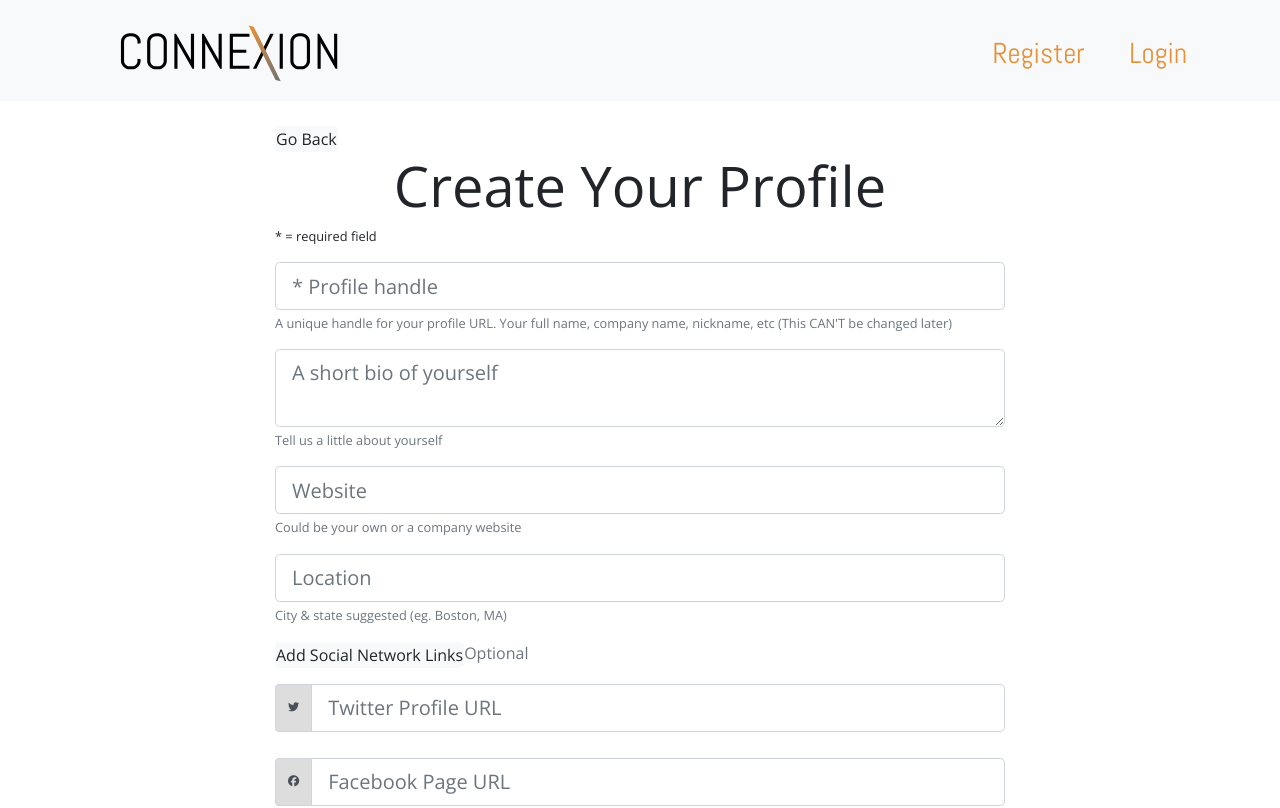
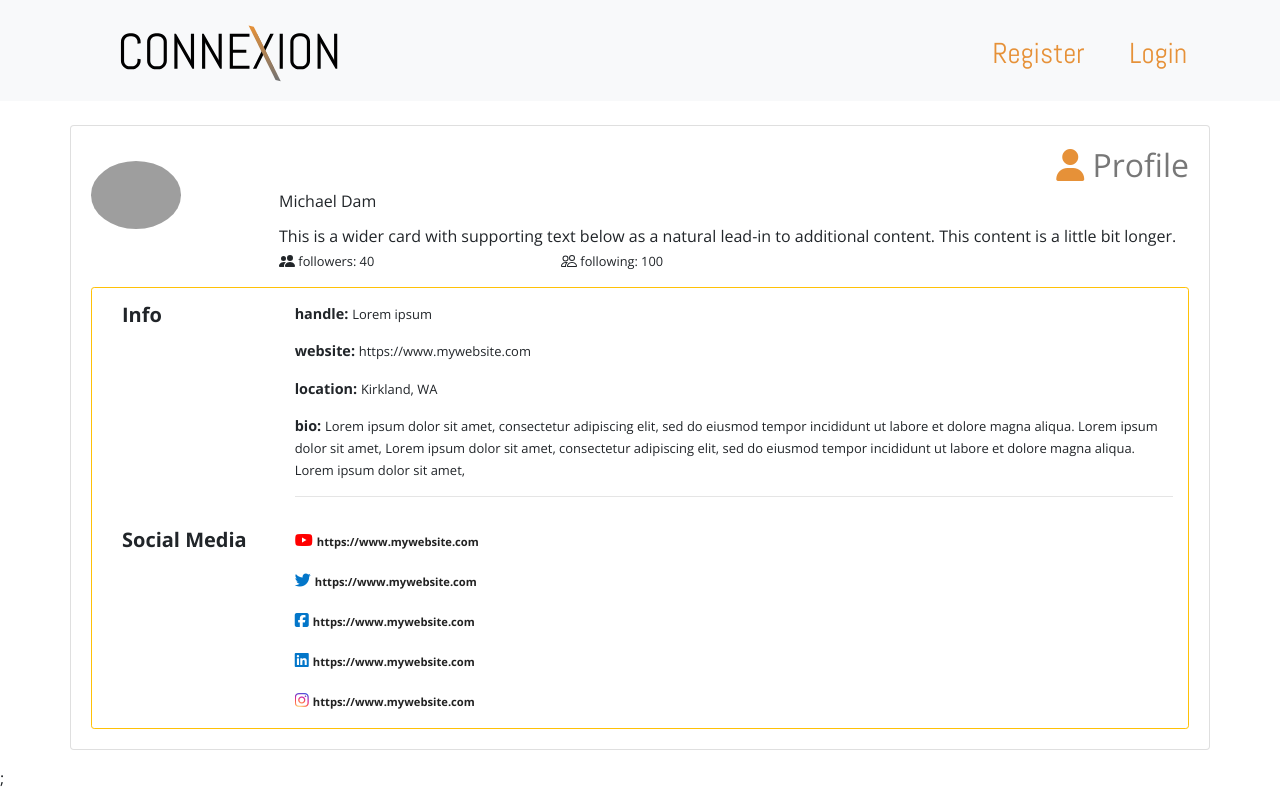
Before and after one commit to web-developement-2020/Connexion, a React (Create React App) app in the folder client/: page /profile in a window 1280 px wide. Shown: the top 808 px of the page. Built offline with nearby package versions, Linux system fonts and the light colour scheme; grey boxes are pictures that could not be loaded.

Commit message:
added Profile.js

```diff
--- a/client/src/App.css
+++ b/client/src/App.css
@@ -4,13 +4,13 @@
   font-family: 'Open Sans';
   box-sizing: border-box;
 }
-body{
+body {
   width: 100%;
   height: 100%;
   padding: 0;
   margin: 0;
 }
-footer{
+footer {
   height: 8vh;
   margin-bottom: 0;
 }
@@ -21,23 +21,24 @@ img {
 
 /*NAVBAR*/
 
-@media only screen and (max-width: 400px){
-  #logo{
+@media only screen and (max-width: 400px) {
+  #logo {
     width: 50vw;
     height: auto;
   }
 }
 
-.navbar-nav .nav-item .nav-link{
+.navbar-nav .nav-item .nav-link {
   color: #e69138;
   font-family: 'abel';
   font-size: 1.8em;
   /* border: 1px black solid; */
   border-radius: 5px;
   margin-left: 1em;
-  padding-top: .5em;
+  padding-top: 0.5em;
 }
-#nav-link:hover, #nav-link2:hover {
+#nav-link:hover,
+#nav-link2:hover {
   color: #8b5822;
 }
 
@@ -45,9 +46,8 @@ img {
 .card-header {
   background: #dddddd;
 }
-.card-head:hover{
+.card-head:hover {
   background: #444444;
-
 }
 .btn-link {
   color: #363636;
@@ -67,8 +67,8 @@ img {
 .btn {
   padding: 0px;
 }
-.btn-secondary{
-  width:50px;
+.btn-secondary {
+  width: 50px;
 }
 .profile-img {
   width: 90px;
@@ -87,41 +87,42 @@ img {
   padding-left: 30px;
   padding-top: 5px;
   text-align: center;
-
 }
-#post{
+#post {
   max-width: 30%;
-  height:auto;
+  height: auto;
 }
-.post-img{
-margin-top:15px;
+.post-img {
+  margin-top: 15px;
 }
-.post-img-card{
+.post-img-card {
   border: 1px solid #bbbbbb;
   /* border-style:ridge; */
-  box-shadow:0px 1px 5px 1px #4A4A4A
+  box-shadow: 0px 1px 5px 1px #4a4a4a;
 }
-.comment-body{
-  margin-top:5px;
-  margin-bottom:18px;
+.comment-body {
+  margin-top: 5px;
+  margin-bottom: 18px;
 }
-.comment-text{
-  padding-left:15px;
-  padding-right:15px;
+.comment-text {
+  padding-left: 15px;
+  padding-right: 15px;
 }
-.followers-following{
+.followers-following {
   margin-bottom: 15px;
 }
-.comment-form{
+.comment-form {
   margin-top: 13px;
+}
+.fa-photo-video {
+  color: #e69138;
 }
 
 /*LANDING PAGE*/
 .landing {
   position: relative;
   background: url('./img/connexion-bkg4.png') no-repeat;
-  background-color: RGBA(252, 252, 252, .3)
-  ;
+  background-color: RGBA(252, 252, 252, 0.3);
   background-size: contain;
   background-position: center;
   height: 100vh;
@@ -131,9 +132,9 @@ margin-top:15px;
 }
 
 .landing-inner {
- padding-top: 5vh;
+  padding-top: 5vh;
 }
-.lead{
+.lead {
   font-weight: 500;
   width: 30vw;
   margin-left: auto;
@@ -143,7 +144,7 @@ margin-top:15px;
   flex-wrap: nowrap;
   justify-content: space-evenly;
 }
-.lead span{
+.lead span {
   display: flex;
   justify-content: space-around;
   font-size: 1.5em;
@@ -157,10 +158,80 @@ margin-top:15px;
   height: 100%;
 }
 
-#signup-link, #login-link{
+#signup-link,
+#login-link {
   margin: 2em;
   background-color: #fcfcfc;
   padding: 1em;
   font-family: 'abel';
   font-size: 1.5em;
 }
+
+/* Profile */
+.profile {
+  padding-bottom: 0px;
+  margin-bottom: 0px;
+}
+.profile-sub-title {
+  font-size: 0.9em;
+  font-weight: bold;
+}
+.profile-title {
+  font-size: 1em;
+  font-weight: bold;
+}
+.profile-text {
+  font-size: 0.9em;
+  font-weight: normal;
+}
+.profile-header {
+  padding-left: 30px;
+  padding-top: 15px;
+  font-weight: bold;
+}
+.profile-content {
+  padding-top: 15px;
+  padding-left: 15px;
+  padding-right: 15px;
+  padding-bottom: 0px;
+}
+
+.fa-user {
+  color: #e69138;
+}
+.header {
+  color: #777777;
+}
+.media-link:hover{
+  text-decoration: none;
+  color: #777777;
+  font-size: 0.7em;
+}
+.media-link{
+  color:#222222;
+  font-size: 0.7em;
+
+}
+.fa-youtube{
+  color:red;
+}
+.fa-twitter{
+  color:rgb(3, 118, 201);
+}
+.fa-facebook-square{
+  color:rgb(3, 118, 201);
+
+}
+
+.fa-linkedin{
+  color:rgb(3, 118, 201);
+
+}
+
+.fa-instagram {
+  color: transparent;
+  background: radial-gradient(circle at 30% 107%, #fdf497 0%, #fdf497 5%, #fd5949 45%, #d6249f 60%, #285AEB 90%);
+  background: -webkit-radial-gradient(circle at 30% 107%, #fdf497 0%, #fdf497 5%, #fd5949 45%, #d6249f 60%, #285AEB 90%);
+  background-clip: text;
+  -webkit-background-clip: text;
+}
--- a/client/src/App.js
+++ b/client/src/App.js
@@ -11,13 +11,14 @@ import CreatePost from './components/auth/CreatePost';
 import Post from './components/auth/Post';
 import Facebook from "./components/Facebook";
 import ForgotPassword from "./components/auth/ForgotPassword";
+import Profile from './components/auth/Profile';
 
 import CreateProfile from './components/auth/CreateProfile';
 
 function App() {
   return (
     <Router>
-      <div className="App">
+      <div className='App'>
         <Navbar />
 
         <Route exact path='/' component={Landing} />
@@ -25,9 +26,9 @@ function App() {
         <Route exact path='/login' component={Login} />
         <Route exact path='/post' component={Post} />
         <Route exact path='/addpost' component={CreatePost} />
-        <Route exact path="/profile" component={CreateProfile} />
-        <Route exact path="/forgotPassword" component={ForgotPassword} />
-
+        <Route exact path='/addprofile' component={CreateProfile} />
+        <Route exact path='/profile' component={Profile} />
+        <Route exact path='/forgotPassword' component={ForgotPassword} />
 
         <Footer />
       </div>
--- a/client/src/components/auth/Post.js
+++ b/client/src/components/auth/Post.js
@@ -21,6 +21,9 @@ class Post extends Component {
                   </Link>
                 </div>
                 <div className='col-md-10'>
+                  <h2 align='right' class="header">
+                    <i class='fas fa-photo-video'></i> Post
+                  </h2>
                   <h6 className='card-title'>Michael Dam</h6>
                   <p className='card-text'>
                     This is a wider card with supporting text below as a natural
--- /dev/null
+++ b/client/src/components/auth/Profile.js
@@ -0,0 +1,171 @@
+import React, { Component } from 'react';
+import { Link } from 'react-router-dom';
+
+class Profile extends Component {
+  render() {
+    return (
+      <div>
+        <div className='post'>
+          <div className='container'>
+            <div className='row'>
+              <div className='card card-body mb-3'>
+                <div className='row'>
+                  <div className='col-md-2 profile-content'>
+                    <Link to='profile.html'>
+                      <img
+                        className='profile-img rounded-circle d-none d-md-block'
+                        src='https:\/\/0.gravatar.com\/avatar\/b258c6a54d33a27183639ac972107a12=150'
+                        alt=''
+                      />
+                    </Link>
+                  </div>
+                  <div className='col-md-10'>
+                    <h2 className='header' align='right'>
+                      <i className='fas fa-user'></i> Profile
+                    </h2>
+                    <h6 className='card-title'>Michael Dam</h6>
+                    <p className='card-text'>
+                      This is a wider card with supporting text below as a
+                      natural lead-in to additional content. This content is a
+                      little bit longer.
+                    </p>
+                  </div>
+                </div>
+                <div className='row followers-following'>
+                  <div className='col-md-2'></div>
+                  <div className='col-md-3'>
+                    <svg
+                      width='1em'
+                      height='1em'
+                      viewBox='0 0 16 16'
+                      className='bi bi-people-fill'
+                      fill='currentColor'
+                      xmlns='http://www.w3.org/2000/svg'
+                    >
+                      <path
+                        fill-rule='evenodd'
+                        d='M7 14s-1 0-1-1 1-4 5-4 5 3 5 4-1 1-1 1H7zm4-6a3 3 0 1 0 0-6 3 3 0 0 0 0 6zm-5.784 6A2.238 2.238 0 0 1 5 13c0-1.355.68-2.75 1.936-3.72A6.325 6.325 0 0 0 5 9c-4 0-5 3-5 4s1 1 1 1h4.216zM4.5 8a2.5 2.5 0 1 0 0-5 2.5 2.5 0 0 0 0 5z'
+                      />
+                    </svg>
+                    <small> followers: 40</small>
+                  </div>
+                  <div className='col-md-3'>
+                    <svg
+                      width='1em'
+                      height='1em'
+                      viewBox='0 0 16 16'
+                      className='bi bi-people'
+                      fill='currentColor'
+                      xmlns='http://www.w3.org/2000/svg'
+                    >
+                      <path
+                        fill-rule='evenodd'
+                        d='M15 14s1 0 1-1-1-4-5-4-5 3-5 4 1 1 1 1h8zm-7.978-1h7.956a.274.274 0 0 0 .014-.002l.008-.002c-.002-.264-.167-1.03-.76-1.72C13.688 10.629 12.718 10 11 10c-1.717 0-2.687.63-3.24 1.276-.593.69-.759 1.457-.76 1.72a1.05 1.05 0 0 0 .022.004zM11 7a2 2 0 1 0 0-4 2 2 0 0 0 0 4zm3-2a3 3 0 1 1-6 0 3 3 0 0 1 6 0zM6.936 9.28a5.88 5.88 0 0 0-1.23-.247A7.35 7.35 0 0 0 5 9c-4 0-5 3-5 4 0 .667.333 1 1 1h4.216A2.238 2.238 0 0 1 5 13c0-1.01.377-2.042 1.09-2.904.243-.294.526-.569.846-.816zM4.92 10c-1.668.02-2.615.64-3.16 1.276C1.163 11.97 1 12.739 1 13h3c0-1.045.323-2.086.92-3zM1.5 5.5a3 3 0 1 1 6 0 3 3 0 0 1-6 0zm3-2a2 2 0 1 0 0 4 2 2 0 0 0 0-4z'
+                      />
+                    </svg>
+                    <small> following: 100</small>
+                  </div>
+                </div>
+                <span className='border border-warning rounded-sm'>
+                  <div className='row'>
+                    <div className='col-md-2 profile'>
+                      <h5 className='profile-header'>Info</h5>
+                    </div>
+                    <div className='col-md-10'>
+                      <div className='profile-content'>
+                        <p className='profile-sub-title'>
+                          handle:{' '}
+                          <span className='profile-text'>Lorem ipsum</span>
+                        </p>
+                        <p className='profile-sub-title'>
+                          website:{' '}
+                          <span className='profile-text'>
+                            https://www.mywebsite.com
+                          </span>
+                        </p>
+                        <p className='profile-sub-title'>
+                          location:{' '}
+                          <span className='profile-text'>Kirkland, WA</span>
+                        </p>
+                        <p className='profile-sub-title'>
+                          bio:{' '}
+                          <span className='profile-text'>
+                            Lorem ipsum dolor sit amet, consectetur adipiscing
+                            elit, sed do eiusmod tempor incididunt ut labore et
+                            dolore magna aliqua. Lorem ipsum dolor sit amet,
+                            Lorem ipsum dolor sit amet, consectetur adipiscing
+                            elit, sed do eiusmod tempor incididunt ut labore et
+                            dolore magna aliqua. Lorem ipsum dolor sit amet,
+                          </span>
+                        </p>
+
+                        <hr />
+                      </div>
+                    </div>
+                  </div>
+                  <div className='row'>
+                    <div className='col-md-2 profile'>
+                      <h5 className='profile-header'>Social Media</h5>
+                    </div>
+                    <div className='col-md-10'>
+                      <div className='profile-content'>
+
+                          <p className='profile-title'>
+                            <i className='fab fa-youtube'></i>{' '}
+                            <span>
+                            <Link className='media-link' to='#'>
+                              https://www.mywebsite.com</Link>
+                            </span>
+                          </p>
+
+
+                          <p className='profile-title'>
+                            <i className='fab fa-twitter'></i>{' '}
+                            <span>
+                            <Link className='media-link' to='#'>
+                              https://www.mywebsite.com</Link>
+                            </span>
+                          </p>
+
+
+                          <p className='profile-title'>
+                            <i className='fab fa-facebook-square'></i>{' '}
+                            <span>
+                            <Link className='media-link' to='#'>
+                              https://www.mywebsite.com</Link>
+                            </span>
+                          </p>
+
+
+                          <p className='profile-title'>
+                            <i className='fab fa-linkedin'></i>{' '}
+                            <span>
+                            <Link className='media-link' to='#'>
+                              https://www.mywebsite.com</Link>
+                            </span>
+                          </p>
+
+
+                        <p className='profile-title'>
+                          <i className='fab fa-instagram'></i>{' '}
+                          <span>
+                            <Link className='media-link' to='#'>
+                              https://www.mywebsite.com
+                            </Link>
+                          </span>
+                        </p>
+                      </div>
+                    </div>
+                  </div>
+                </span>
+              </div>
+            </div>
+          </div>
+        </div>
+        ;
+      </div>
+    );
+  }
+}
+
+export default Profile;
```
